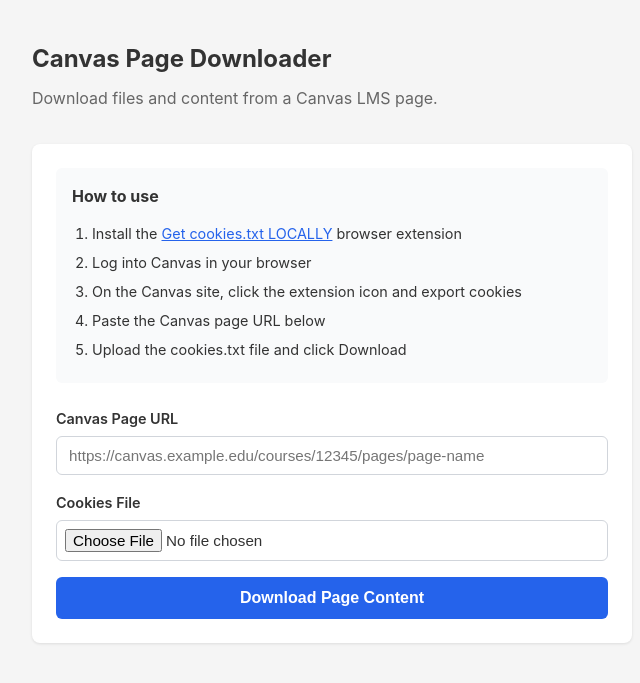
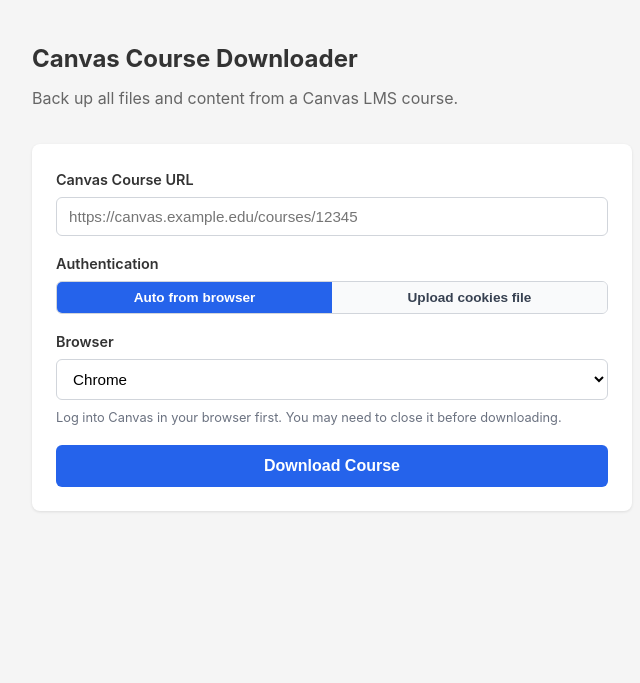
Before and after one commit to elliott-leow/canvas-downloader, a Flask app: page / in a window 1280 px wide. Shown: the top 683 px of the page, without its empty margins (308-948 px from the left). Run offline with Flask 3, Linux system fonts and the light colour scheme.

Commit message:
Add browser auto-fetch auth to web UI, restructure README
- Web UI now supports both "auto from browser" (default) and cookie
  file upload via a tab toggle, matching CLI capabilities
- README separates auth into two clear options: auto-fetch (easiest)
  vs manual cookie export (fallback)
- Clean up unused CSS and imports

Co-Authored-By: Claude Opus 4.6 (1M context) <noreply@anthropic.com>

```diff
--- a/app.py
+++ b/app.py
@@ -5,15 +5,18 @@ import os
 import shutil
 import tempfile
 import zipfile
+from urllib.parse import urlparse
 
 from flask import Flask, render_template, request, send_file
 
 from canvas_downloader import (
+    SUPPORTED_BROWSERS,
     create_session,
     fetch_course_name,
     fetch_module_items,
     fetch_modules,
     load_cookies,
+    load_cookies_from_browser,
     parse_course_url,
     process_module_items,
     sanitize_filename,
@@ -27,47 +30,66 @@ app.config['MAX_CONTENT_LENGTH'] = 2 * 1024 * 1024  # 2MB max upload
 @app.route('/', methods=['GET', 'POST'])
 def index():
     if request.method == 'GET':
-        return render_template('index.html')
+        return render_template('index.html', browsers=SUPPORTED_BROWSERS)
 
     # Validate inputs
     url = request.form.get('url', '').strip()
+    auth_method = request.form.get('auth_method', 'browser')
     cookie_file = request.files.get('cookies')
+    browser = request.form.get('browser', '')
 
     if not url:
-        return render_template('index.html', error="Please enter a Canvas course URL.")
-    if not cookie_file or cookie_file.filename == '':
-        return render_template('index.html', error="Please upload a cookies.txt file.", url=url)
+        return render_template('index.html', error="Please enter a Canvas course URL.", browsers=SUPPORTED_BROWSERS)
     if not validate_canvas_url(url):
         return render_template(
             'index.html',
             error="URL doesn't look like a Canvas course URL. Expected format: https://canvas.example.edu/courses/12345",
             url=url,
+            browsers=SUPPORTED_BROWSERS,
         )
+
+    if auth_method == 'file' and (not cookie_file or cookie_file.filename == ''):
+        return render_template('index.html', error="Please upload a cookies.txt file.", url=url, browsers=SUPPORTED_BROWSERS)
+    if auth_method == 'browser' and browser not in SUPPORTED_BROWSERS:
+        return render_template('index.html', error="Please select a browser.", url=url, browsers=SUPPORTED_BROWSERS)
 
     tmpdir = tempfile.mkdtemp(prefix='canvas_dl_')
     try:
-        return _process_download(url, cookie_file, tmpdir)
+        return _process_download(url, auth_method, browser, cookie_file, tmpdir)
     except Exception:
         shutil.rmtree(tmpdir, ignore_errors=True)
         raise
 
 
-def _process_download(url, cookie_file, tmpdir):
-    cookie_path = os.path.join(tmpdir, 'cookies.txt')
+def _process_download(url, auth_method, browser, cookie_file, tmpdir):
     output_dir = os.path.join(tmpdir, 'output')
     os.makedirs(output_dir)
 
-    cookie_file.save(cookie_path)
-
-    try:
-        cookie_jar = load_cookies(cookie_path)
-    except SystemExit:
-        shutil.rmtree(tmpdir, ignore_errors=True)
-        return render_template(
-            'index.html',
-            error="Failed to load cookies. Make sure you uploaded a valid Netscape-format cookies.txt file.",
-            url=url,
-        )
+    if auth_method == 'browser':
+        domain = urlparse(url).netloc
+        try:
+            cookie_jar = load_cookies_from_browser(browser, domain)
+        except SystemExit:
+            shutil.rmtree(tmpdir, ignore_errors=True)
+            return render_template(
+                'index.html',
+                error=f"Failed to load cookies from {browser}. Make sure you're logged into Canvas and try closing the browser first.",
+                url=url,
+                browsers=SUPPORTED_BROWSERS,
+            )
+    else:
+        cookie_path = os.path.join(tmpdir, 'cookies.txt')
+        cookie_file.save(cookie_path)
+        try:
+            cookie_jar = load_cookies(cookie_path)
+        except SystemExit:
+            shutil.rmtree(tmpdir, ignore_errors=True)
+            return render_template(
+                'index.html',
+                error="Failed to load cookies. Make sure you uploaded a valid Netscape-format cookies.txt file.",
+                url=url,
+                browsers=SUPPORTED_BROWSERS,
+            )
 
     session = create_session(cookie_jar)
     base_url, course_id = parse_course_url(url)
@@ -79,8 +101,9 @@ def _process_download(url, cookie_file, tmpdir):
         shutil.rmtree(tmpdir, ignore_errors=True)
         return render_template(
             'index.html',
-            error="Authentication failed. Your cookies may have expired — export fresh ones and try again.",
+            error="Authentication failed. Your cookies may have expired — log into Canvas again and retry.",
             url=url,
+            browsers=SUPPORTED_BROWSERS,
         )
 
     # Fetch modules
@@ -92,11 +115,12 @@ def _process_download(url, cookie_file, tmpdir):
             'index.html',
             error="Failed to fetch modules. Check that you have access to this course.",
             url=url,
+            browsers=SUPPORTED_BROWSERS,
         )
 
     if not modules:
         shutil.rmtree(tmpdir, ignore_errors=True)
-        return render_template('index.html', error="No modules found in this course.", url=url)
+        return render_template('index.html', error="No modules found in this course.", url=url, browsers=SUPPORTED_BROWSERS)
 
     # Process all modules
     total_stats = {'files_ok': 0, 'files_fail': 0, 'pages_ok': 0, 'pages_fail': 0}
@@ -137,7 +161,7 @@ def _process_download(url, cookie_file, tmpdir):
 
     if not has_content:
         shutil.rmtree(tmpdir, ignore_errors=True)
-        return render_template('index.html', error="No downloadable content found in this course.", url=url)
+        return render_template('index.html', error="No downloadable content found in this course.", url=url, browsers=SUPPORTED_BROWSERS)
 
     # Zip everything
     zip_path = os.path.join(tmpdir, f"{course_name}.zip")
@@ -157,7 +181,7 @@ def _process_download(url, cookie_file, tmpdir):
         'has_main_page': True,
     }
 
-    return render_template('index.html', results=results, zip_ready=True, url=url, tmpdir=tmpdir)
+    return render_template('index.html', results=results, zip_ready=True, url=url, tmpdir=tmpdir, browsers=SUPPORTED_BROWSERS)
 
 
 @app.route('/download')
--- a/templates/index.html
+++ b/templates/index.html
@@ -3,7 +3,7 @@
 <head>
     <meta charset="UTF-8">
     <meta name="viewport" content="width=device-width, initial-scale=1.0">
-    <title>Canvas Page Downloader</title>
+    <title>Canvas Course Downloader</title>
     <style>
         * { margin: 0; padding: 0; box-sizing: border-box; }
         body {
@@ -32,27 +32,7 @@
             box-shadow: 0 1px 3px rgba(0,0,0,0.1);
             margin-bottom: 24px;
         }
-        .steps {
-            margin-bottom: 24px;
-            padding: 16px;
-            background: #f9fafb;
-            border-radius: 6px;
-            font-size: 0.9rem;
-        }
-        .steps h2 {
-            font-size: 1rem;
-            margin-bottom: 12px;
-        }
-        .steps ol {
-            padding-left: 20px;
-        }
-        .steps li {
-            margin-bottom: 6px;
-        }
-        .steps a {
-            color: #2563eb;
-        }
-        label {
+label {
             display: block;
             font-weight: 600;
             margin-bottom: 6px;
@@ -128,12 +108,57 @@
             width: auto;
         }
         .download-btn:hover { background: #15803d; }
+        .auth-tabs {
+            display: flex;
+            gap: 0;
+            margin-bottom: 16px;
+            border-radius: 6px;
+            overflow: hidden;
+            border: 1px solid #d1d5db;
+        }
+        .auth-tabs .tab {
+            flex: 1;
+            padding: 8px 12px;
+            background: #f9fafb;
+            color: #374151;
+            border: none;
+            border-radius: 0;
+            font-size: 0.85rem;
+            font-weight: 600;
+            cursor: pointer;
+            width: auto;
+        }
+        .auth-tabs .tab.active {
+            background: #2563eb;
+            color: #fff;
+        }
+        .auth-tabs .tab:hover:not(.active) { background: #e5e7eb; }
+        select {
+            width: 100%;
+            padding: 10px 12px;
+            border: 1px solid #d1d5db;
+            border-radius: 6px;
+            font-size: 0.95rem;
+            margin-bottom: 8px;
+            background: #fff;
+        }
+        select:focus {
+            outline: none;
+            border-color: #2563eb;
+            box-shadow: 0 0 0 3px rgba(37,99,235,0.1);
+        }
+        .hint {
+            font-size: 0.8rem;
+            color: #6b7280;
+            margin-bottom: 16px;
+        }
+        .hint a { color: #2563eb; }
     </style>
 </head>
 <body>
     <div class="container">
-        <h1>Canvas Page Downloader</h1>
-        <p class="subtitle">Download files and content from a Canvas LMS page.</p>
+        <h1>Canvas Course Downloader</h1>
+        <p class="subtitle">Back up all files and content from a Canvas LMS course.</p>
 
         {% if results %}
         <div class="card results">
@@ -189,27 +214,47 @@
         {% endif %}
 
         <div class="card">
-            <div class="steps">
-                <h2>How to use</h2>
-                <ol>
-                    <li>Install the <a href="https://chromewebstore.google.com/detail/get-cookiestxt-locally/cclelndahbckbenkjhflpdbgdldlbecc" target="_blank">Get cookies.txt LOCALLY</a> browser extension</li>
-                    <li>Log into Canvas in your browser</li>
-                    <li>On the Canvas site, click the extension icon and export cookies</li>
-                    <li>Paste the Canvas page URL below</li>
-                    <li>Upload the cookies.txt file and click Download</li>
-                </ol>
-            </div>
+            <form method="post" enctype="multipart/form-data">
+                <label for="url">Canvas Course URL</label>
+                <input type="url" id="url" name="url" placeholder="https://canvas.example.edu/courses/12345" value="{{ url or '' }}" required>
 
-            <form method="post" enctype="multipart/form-data">
-                <label for="url">Canvas Page URL</label>
-                <input type="url" id="url" name="url" placeholder="https://canvas.example.edu/courses/12345/pages/page-name" value="{{ url or '' }}" required>
+                <label>Authentication</label>
+                <div class="auth-tabs">
+                    <button type="button" class="tab active" onclick="switchAuth('browser')">Auto from browser</button>
+                    <button type="button" class="tab" onclick="switchAuth('file')">Upload cookies file</button>
+                </div>
+                <input type="hidden" name="auth_method" id="auth_method" value="browser">
 
-                <label for="cookies">Cookies File</label>
-                <input type="file" id="cookies" name="cookies" accept=".txt" required>
+                <div id="auth-browser" class="auth-section">
+                    <label for="browser">Browser</label>
+                    <select id="browser" name="browser">
+                        {% for b in browsers or [] %}
+                        <option value="{{ b }}">{{ b|capitalize }}</option>
+                        {% endfor %}
+                    </select>
+                    <p class="hint">Log into Canvas in your browser first. You may need to close it before downloading.</p>
+                </div>
 
-                <button type="submit">Download Page Content</button>
+                <div id="auth-file" class="auth-section" style="display:none;">
+                    <label for="cookies">Cookies File</label>
+                    <input type="file" id="cookies" name="cookies" accept=".txt">
+                    <p class="hint">Export cookies with <a href="https://chromewebstore.google.com/detail/get-cookiestxt-locally/cclelndahbckbenkjhflpdbgdldlbecc" target="_blank">Get cookies.txt LOCALLY</a> or a similar extension.</p>
+                </div>
+
+                <button type="submit">Download Course</button>
             </form>
         </div>
+
+        <script>
+        function switchAuth(method) {
+            document.getElementById('auth_method').value = method;
+            document.getElementById('auth-browser').style.display = method === 'browser' ? '' : 'none';
+            document.getElementById('auth-file').style.display = method === 'file' ? '' : 'none';
+            document.querySelectorAll('.auth-tabs .tab').forEach(function(t) {
+                t.classList.toggle('active', t.textContent.toLowerCase().includes(method === 'browser' ? 'auto' : 'upload'));
+            });
+        }
+        </script>
     </div>
 </body>
 </html>
```
Also changed, not shown: README.md.
